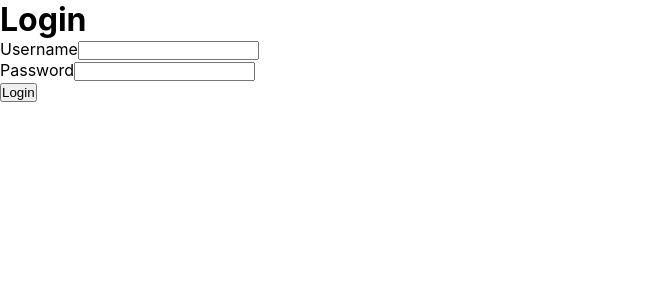
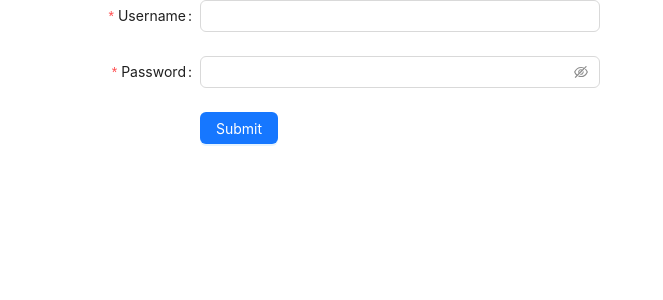
Before and after one commit to kiranmulmi/react-training-2025, a React (Create React App) app: page /login in a window 1280 px wide. Shown: the top 300 px of the page, without its empty margins (0-663 px from the left). Built offline with nearby package versions, Linux system fonts and the light colour scheme.

Commit message:
Ant design Login+User list

```diff
--- a/package.json
+++ b/package.json
@@ -3,6 +3,7 @@
   "version": "0.1.0",
   "private": true,
   "dependencies": {
+    "@ant-design/v5-patch-for-react-19": "^1.0.3",
     "antd": "^5.24.3",
     "cra-template": "1.2.0",
     "react": "^19.0.0",
--- a/src/App.js
+++ b/src/App.js
@@ -1,9 +1,6 @@
 import './assets/css/main.css';
 import { BrowserRouter, Routes, Route } from "react-router";
 
-import Header from './components/Header';
-import Footer from './components/Footer';
-import Sidebar from './components/Sidebar';
 import Dashboard from './pages/Dashboard';
 import Users from './pages/user/Users';
 import Settings from './pages/Settings';
--- a/src/assets/css/main.css
+++ b/src/assets/css/main.css
@@ -2,63 +2,3 @@
   margin: 0;
   padding: 0;
 }
-.header,
-.footer {
-  background-color: #272A35;
-  padding: 10px;
-  color: white;
-}
-.header{
-  height: 90px;
-}
-.sidebar {
-  background-color: gainsboro;
-  padding: 10px;
-  width: 20%;
-}
-.main-body {
-  padding: 10px;
-  background: #f0f0f0;
-  width: 80%;
-  height: 80vh;
-}
-.main-wrapper{
-  display: flex;
-}
-
-.sidebar-menu {
-  list-style: none;
-}
-.sidebar-menu li {
-  padding: 10px;
-  background-color: #828282;
-  color: white;
-  margin-bottom: 5px;
-}
-
-#users {
-  font-family: Arial, Helvetica, sans-serif;
-  border-collapse: collapse;
-  width: 100%;
-}
-
-#users td, #users th {
-  border: 1px solid #ddd;
-  padding: 8px;
-}
-
-#users tr:nth-child(even){background-color: #f2f2f2;}
-
-#users tr:hover {background-color: #ddd;}
-
-#users th {
-  padding-top: 12px;
-  padding-bottom: 12px;
-  text-align: left;
-  background-color: #04AA6D;
-  color: white;
-}
-
-.error {
-  color: red;
-}
--- a/src/index.js
+++ b/src/index.js
@@ -1,8 +1,18 @@
 import React from 'react';
-import ReactDOM from 'react-dom/client';
-import './index.css';
+import ReactDOM, { createRoot } from 'react-dom/client';
+import '@ant-design/v5-patch-for-react-19';
+import { unstableSetRender } from 'antd';
 import App from './App';
-import { BrowserRouter } from "react-router";
+
+unstableSetRender((node, container) => {
+  container._reactRoot ||= createRoot(container);
+  const root = container._reactRoot;
+  root.render(node);
+  return async () => {
+    await new Promise((resolve) => setTimeout(resolve, 0));
+    root.unmount();
+  };
+});
 
 const root = ReactDOM.createRoot(document.getElementById('root'));
 root.render(
--- a/src/pages/auth/Login.js
+++ b/src/pages/auth/Login.js
@@ -1,20 +1,14 @@
 import React, { useState } from 'react';
 import { useNavigate } from "react-router";
+import { Button, Form, Input } from 'antd';
+
 const Login = () => {
   const navigate = useNavigate();
-  const [user, setUser] = useState({
-    username: '',
-    password: ''
-  });
   const [message, setMessage] = useState('');
-  const handleUsernameChange = (e) => {
-    setUser({...user, username: e.target.value});
-  }
-  const handlePasswordChange = (e) => {
-    setUser({...user, password: e.target.value});
-  }
-  const handleButtonClick = () => {
-    if (user.username === 'admin' && user.password === 'admin') {
+
+  const onFinish = (values) => {
+    console.log('Success:', values);
+    if (values.username === 'admin' && values.password === 'admin') {
       setMessage('Login successful');
       localStorage.setItem('is_login', 1);
       navigate('/admin/users');
@@ -22,25 +16,51 @@ const Login = () => {
       localStorage.setItem('is_login', 0);
       setMessage("Incorrect username or password");
     }
-  }
+  };
+
+  const onFinishFailed = (errorInfo) => {
+    console.log('Failed:', errorInfo);
+  };
+
   return (
     <div>
-      <h1>Login</h1>
-      <div>
-          <div>
-            <label>Username</label>
-            <input type="text" name="username" value={user.username} onChange={handleUsernameChange}/>
-          </div>
-          <div>
-            <label>Password</label>
-            <input type="password" name="password" onChange={handlePasswordChange} />
-          </div>
-          <div>{message}</div>
-          <div>
-            <button type="button" onClick={handleButtonClick}>Login</button>
-          </div>
-      </div>
+      <Form
+        name="basic"
+        labelCol={{ span: 8 }}
+        wrapperCol={{ span: 16 }}
+        style={{ maxWidth: 600 }}
+        initialValues={{ remember: true }}
+        onFinish={onFinish}
+        onFinishFailed={onFinishFailed}
+        autoComplete="off"
+      >
+        <Form.Item
+          label="Username"
+          name="username"
+          rules={[{ required: true, message: 'Please input your username!' }]}
+        >
+          <Input />
+        </Form.Item>
+
+        <Form.Item
+          label="Password"
+          name="password"
+          rules={[{ required: true, message: 'Please input your password!' }]}
+        >
+          <Input.Password />
+        </Form.Item>
+
+        <Form.Item wrapperCol={{ offset: 8, span: 16 }}>
+          <Button type="primary" htmlType="submit">
+            Submit
+          </Button>
+        </Form.Item>
+      </Form>
+
+      {/* Show login message */}
+      {message && <div>{message}</div>}
     </div>
-  )
-}
+  );
+};
+
 export default Login;
--- a/src/pages/user/Users.js
+++ b/src/pages/user/Users.js
@@ -1,5 +1,6 @@
 import { useEffect, useState } from "react";
 import { useNavigate } from "react-router";
+import { Space, Table, Tag } from 'antd';
 import UserHeader from "./UserHeader";
 import UserRow from "./UserRow";
 
@@ -18,18 +19,42 @@ const Users = (props) => {
       { id: 5, name: 'John Brown', age: 35, email: 'brown@yahoo.com'},
     ]);
   }, []);
+  const columns = [
+    {
+      title: 'ID',
+      dataIndex: 'id',
+      key: 'id',
+      render: (text) => <a>{text}</a>,
+    },
+    {
+      title: 'Name',
+      dataIndex: 'name',
+      key: 'name',
+    },
+    {
+      title: 'Age',
+      dataIndex: 'age',
+      key: 'age',
+    },
+    {
+      title: 'Email',
+      dataIndex: 'email',
+      key: 'email',
+    },
+  ];
   return (
     <div className="v-col users">
       <button className="btn" onClick={handleAddUser}>Add User</button>
       <h1>{props.title}</h1>
-      <table id="users">
+      <Table columns={columns} dataSource={data} />
+      {/* <table id="users">
         <thead>
           <UserHeader/>
         </thead>
         <tbody>
           {data.map((item) => (<UserRow row={item}/>))}
         </tbody>
-      </table>
+      </table> */}
     </div>
   );
 }
```
Also changed, not shown: 1 other file (tests, documents, lock files or other folders).
